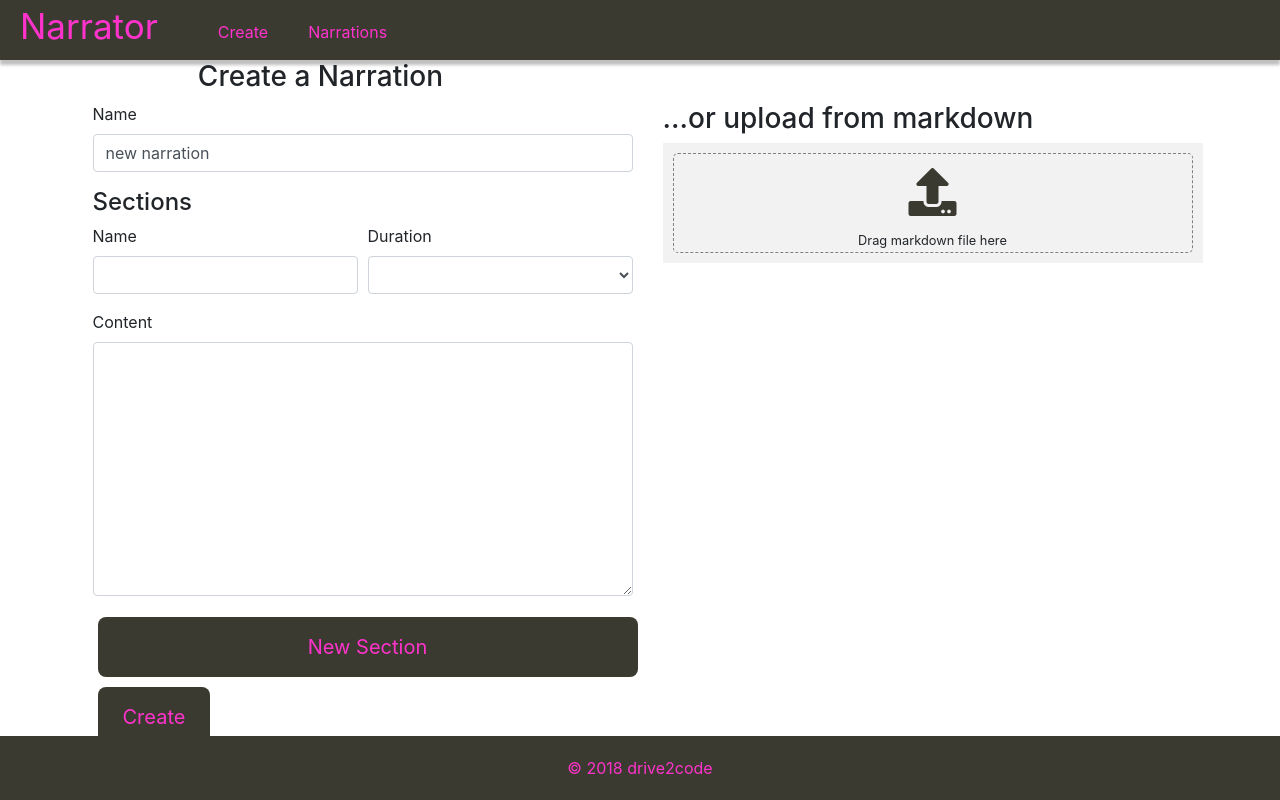
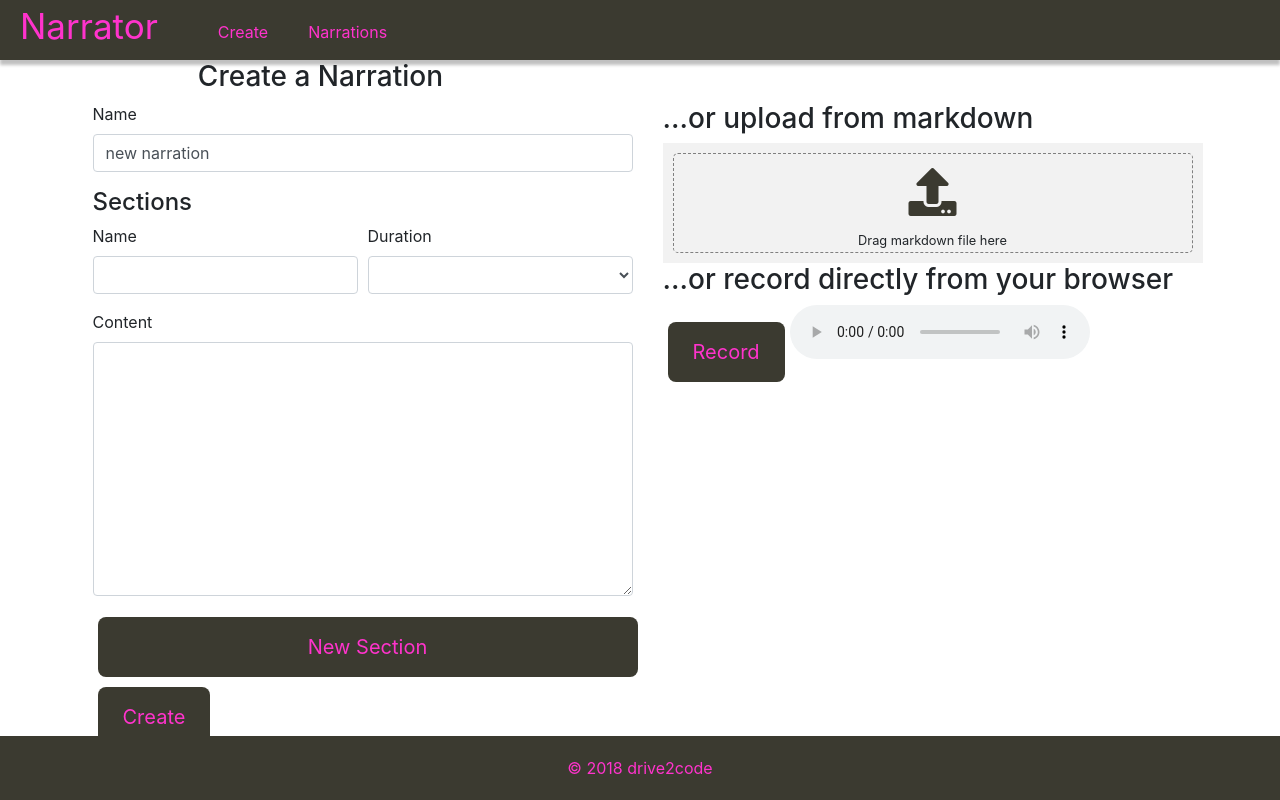
Before and after one commit to chasefranks/narrator-site, an Angular app: page /narration/create in a window 1280 px wide. Built offline with nearby package versions, Linux system fonts and the light colour scheme.

Commit message:
start new component narration-recorder

```diff
--- a/src/app/app-routing/app-routing.module.ts
+++ b/src/app/app-routing/app-routing.module.ts
@@ -5,6 +5,7 @@ import { RouterModule, Routes } from '@angular/router';
 import { NarrationCreateComponent } from '../narration-create/narration-create.component';
 import { NarrationComponent } from '../narration/narration.component';
 import { NarrationListComponent } from '../narration-list/narration-list.component';
+
 import { AppComponent } from '../app.component';
 import { HomeComponent } from "../home/home.component";
 
--- a/src/app/app.module.ts
+++ b/src/app/app.module.ts
@@ -15,6 +15,7 @@ import { NarrationListComponent } from './narration-list/narration-list.componen
 import { NarrationService } from './narration.service';
 import { LogService } from './log.service';
 import { HomeComponent } from './home/home.component';
+import { NarrationRecorderComponent } from './narration-recorder/narration-recorder.component';
 
 @NgModule({
   declarations: [
@@ -22,7 +23,8 @@ import { HomeComponent } from './home/home.component';
     NarrationCreateComponent,
     NarrationComponent,
     NarrationListComponent,
-    HomeComponent
+    HomeComponent,
+    NarrationRecorderComponent
   ],
   imports: [
     BrowserModule,
--- a/src/app/narration-create/narration-create.component.html
+++ b/src/app/narration-create/narration-create.component.html
@@ -69,6 +69,9 @@
                     <p class="small">Drag markdown file here</p>
                 </div>
             </div>
+
+            <h3>...or record directly from your browser</h3>
+            <app-recorder></app-recorder>
         </div>
     </div>
 </div>
--- /dev/null
+++ b/src/app/narration-recorder/narration-recorder.component.html
@@ -0,0 +1,3 @@
+<button (click)="promptToRecord()" type="button" name="button" class="button">Record</button>
+
+<audio id="player" [srcObject]="audioStream" controls></audio>
--- /dev/null
+++ b/src/app/narration-recorder/narration-recorder.component.ts
@@ -0,0 +1,26 @@
+import { Component, OnInit } from '@angular/core';
+
+@Component({
+  selector: 'app-recorder',
+  templateUrl: './narration-recorder.component.html',
+  styleUrls: ['./narration-recorder.component.css']
+})
+export class NarrationRecorderComponent implements OnInit {
+
+  audioStream: any;
+
+  constructor() { }
+
+  ngOnInit() {
+  }
+
+  promptToRecord(): void {
+      navigator
+        .mediaDevices
+        .getUserMedia({ audio: true, video: false })
+        .then((stream) => {
+            this.audioStream = stream;
+        });
+  }
+
+}
```
Also changed, not shown: src/app/narration-recorder/narration-recorder.component.css (added), 1 other file (tests, documents, lock files or other folders).
